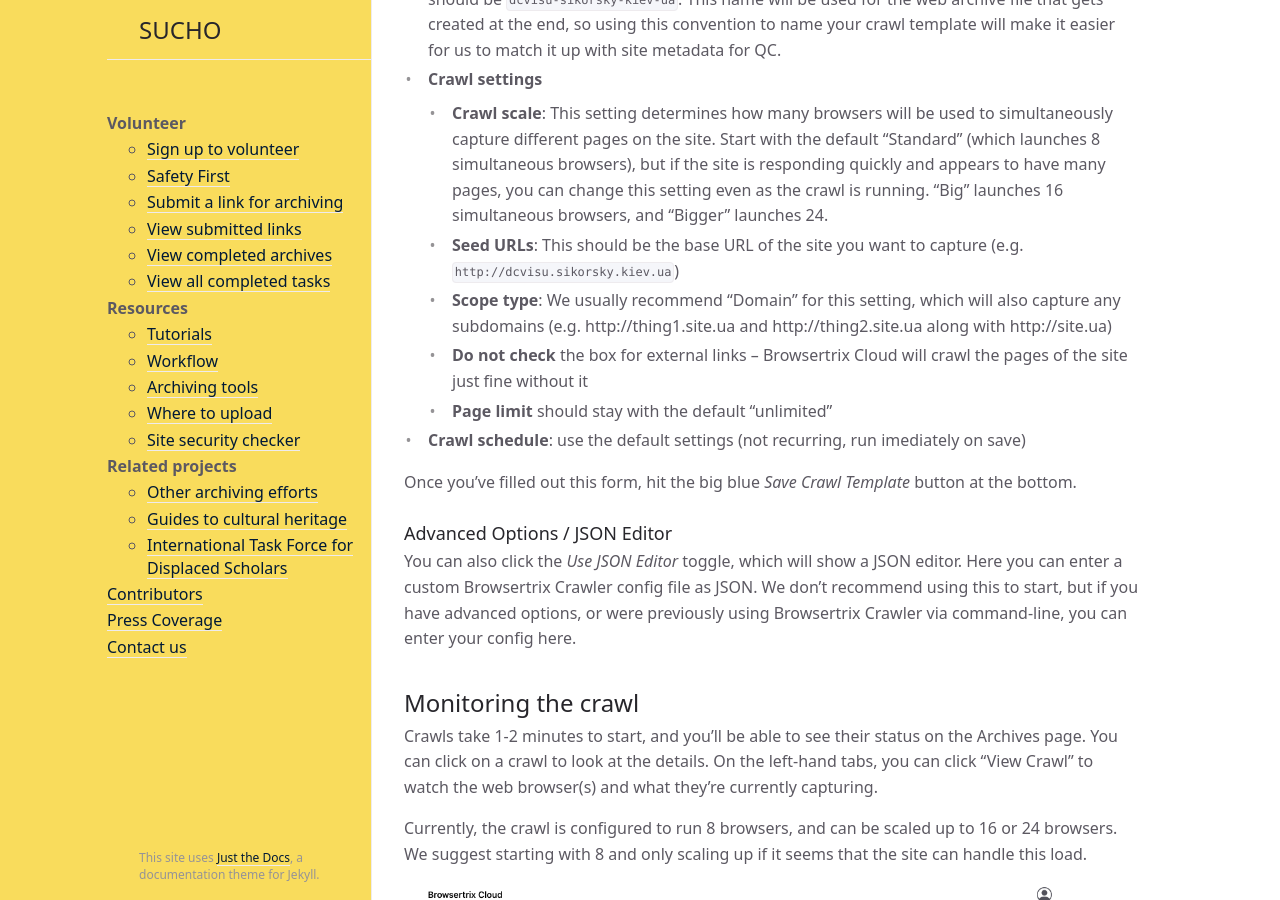
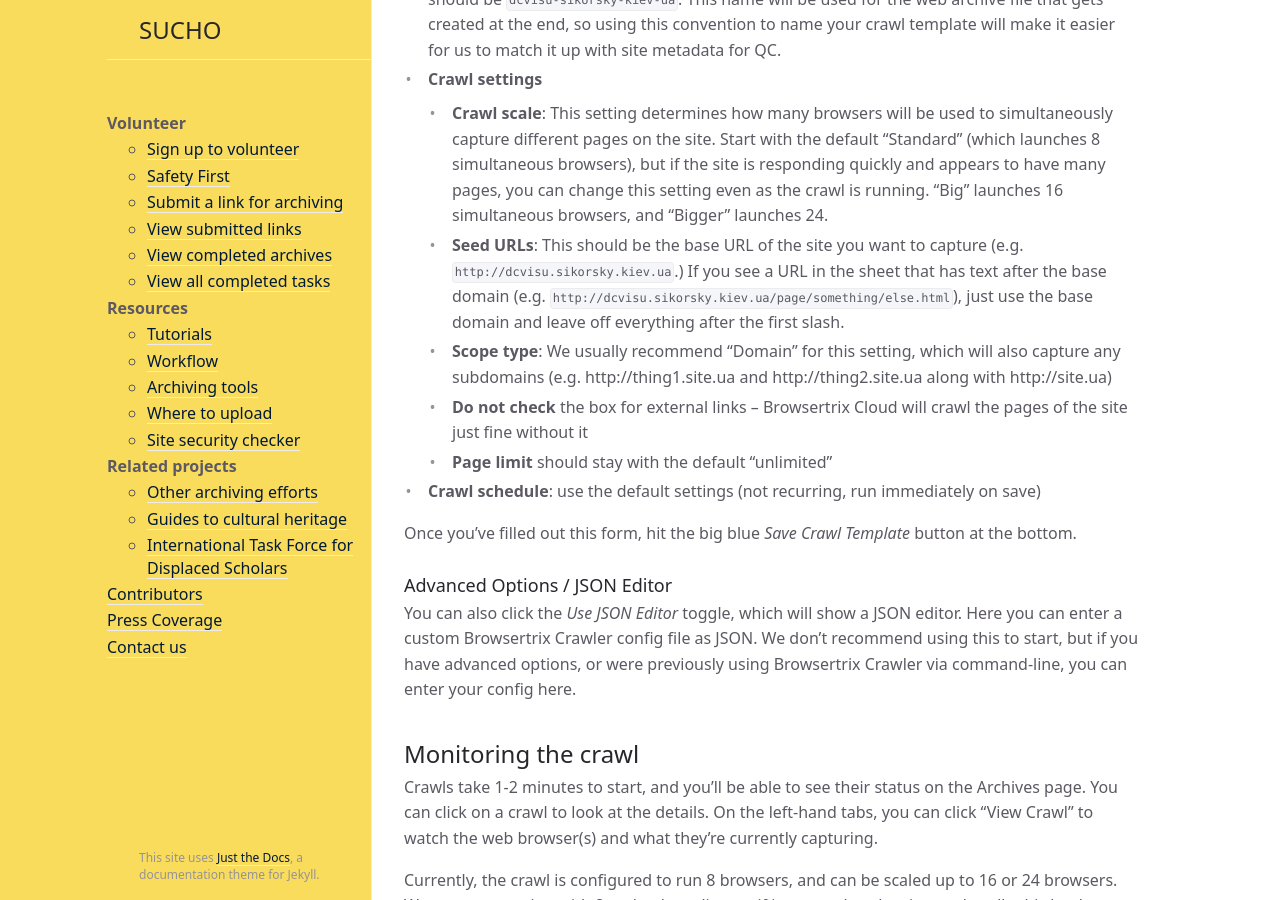
Before and after one commit to sucho-archiving/sucho-archiving.github.io, a Jekyll site: the page built from browsertrix-cloud.md, in a window 1280 px wide and 900 px high, scrolled down 1282 px. Built offline with Jekyll 4.4.1, drawn with Linux system fonts in a browser that asks for light colours.

Commit message:
Update browsertrix-cloud.md

```diff
--- a/browsertrix-cloud.md
+++ b/browsertrix-cloud.md
@@ -38,11 +38,11 @@
 * **Basic settings**: The name should be the base URL of the website you're working on, with periods replaced by hyphens. So if you're working on http://dcvisu.sikorsky.kiev.ua, the name should be `dcvisu-sikorsky-kiev-ua`. This name will be used for the web archive file that gets created at the end, so using this convention to name your crawl template will make it easier for us to match it up with site metadata for QC.
 * **Crawl settings**
   * **Crawl scale**: This setting determines how many browsers will be used to simultaneously capture different pages on the site. Start with the default "Standard" (which launches 8 simultaneous browsers), but if the site is responding quickly and appears to have many pages, you can change this setting even as the crawl is running. "Big" launches 16 simultaneous browsers, and "Bigger" launches 24.
-  * **Seed URLs**: This should be the base URL of the site you want to capture (e.g. `http://dcvisu.sikorsky.kiev.ua`)
+  * **Seed URLs**: This should be the base URL of the site you want to capture (e.g. `http://dcvisu.sikorsky.kiev.ua`.) If you see a URL in the sheet that has text after the base domain (e.g. `http://dcvisu.sikorsky.kiev.ua/page/something/else.html`), just use the base domain and leave off everything after the first slash.
   * **Scope type**: We usually recommend "Domain" for this setting, which will also capture any subdomains (e.g. http://thing1.site.ua and http://thing2.site.ua along with http://site.ua)
   * **Do not check** the box for external links -- Browsertrix Cloud will crawl the pages of the site just fine without it
   * **Page limit** should stay with the default "unlimited"
-* **Crawl schedule**: use the default settings (not recurring, run imediately on save)
+* **Crawl schedule**: use the default settings (not recurring, run immediately on save)
 
 Once you've filled out this form, hit the big blue *Save Crawl Template* button at the bottom.
 
```
